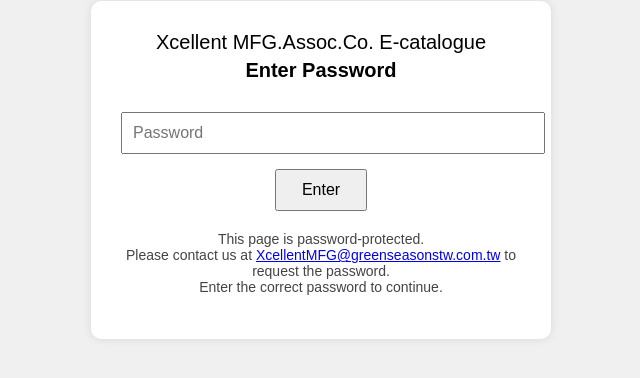
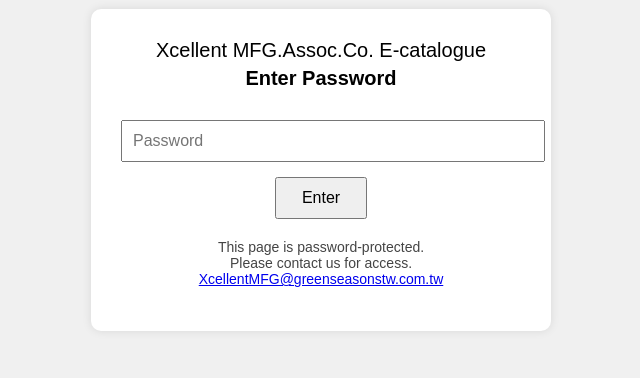
Before and after one commit to davewu0216/Password-Page, a plain HTML site: page index.html in a window 1280 px wide. Shown: the part 304-682 px from the top of the page, without its empty margins (319-959 px from the left). Drawn offline with Linux system fonts and the light colour scheme.

Commit message:
Update index.html

```diff
--- a/index.html
+++ b/index.html
@@ -77,10 +77,8 @@
     <button onclick="checkPassword()">Enter</button>
     <p>
       This page is password-protected.<br>
-      Please contact us at
+      Please contact us for access.<br>
       <a href="mailto:XcellentMFG@greenseasonstw.com.tw">XcellentMFG@greenseasonstw.com.tw</a>
-      to request the password.<br>
-      Enter the correct password to continue.
     </p>
   </div>
 </body>
```
